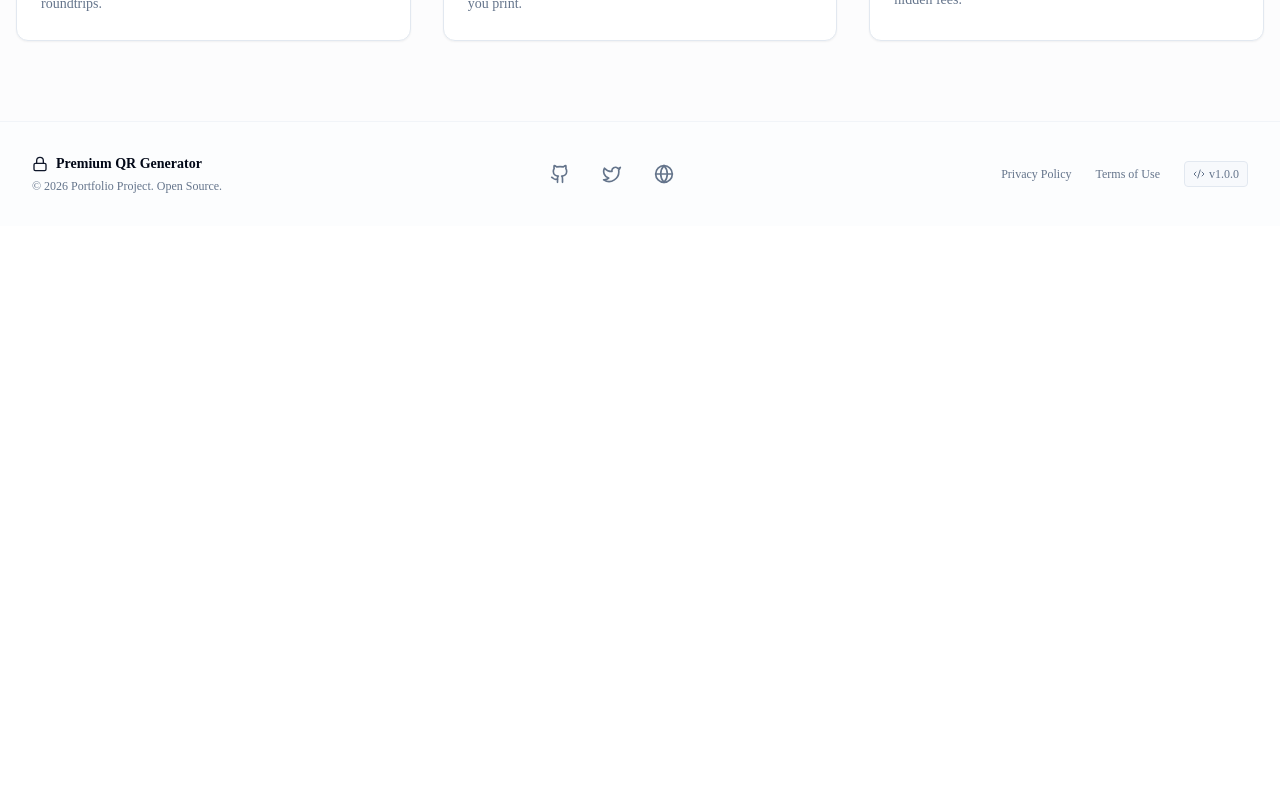
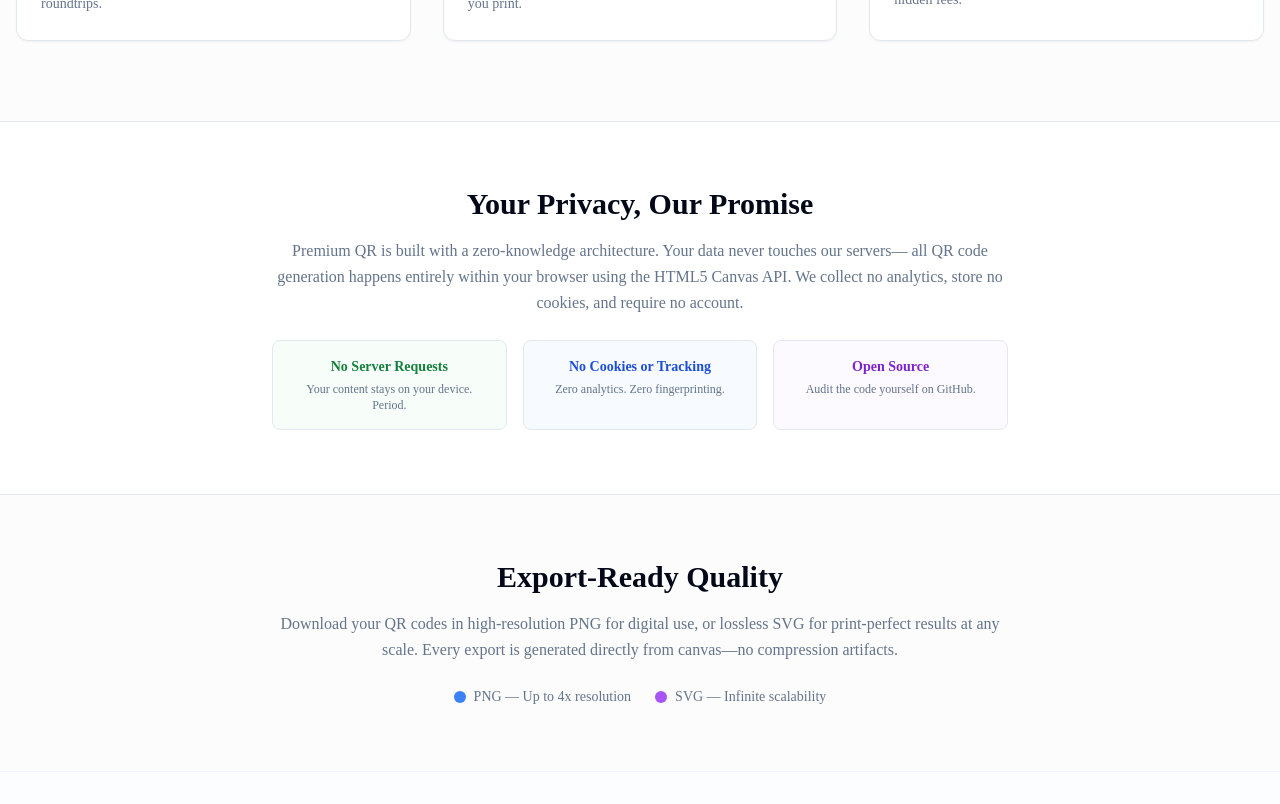
Before and after one commit to Shanmukha-Vardhan/QR-01, a Next.js app: page / in a window 1280 px wide. Shown: the part 1960-2764 px from the top of the page. Before the commit the page ends 2186 px from the top, so only its background shows below. Built offline with nearby package versions, Linux system fonts and the light colour scheme.

Commit message:
auto: 2026-02-18 05:37:56 | modified: page.tsx,Footer.tsx

```diff
--- a/src/app/page.tsx
+++ b/src/app/page.tsx
@@ -33,12 +33,12 @@ export default function Home() {
       </section>
 
       {/* Main Workspace */}
-      <section className="container mx-auto px-4 -mt-10 relative z-20 pb-20">
+      <section id="workspace" className="container mx-auto px-4 -mt-10 relative z-20 pb-20 scroll-mt-20">
         <QRWorkspace />
       </section>
 
       {/* Features Overview */}
-      <section className="py-20 bg-gray-50/50 dark:bg-gray-900/20 border-t">
+      <section id="features" className="py-20 bg-gray-50/50 dark:bg-gray-900/20 border-t scroll-mt-20">
         <div className="container mx-auto px-4">
           <div className="text-center max-w-3xl mx-auto mb-16">
             <h2 className="text-3xl font-bold mb-4">Why Choose Premium QR?</h2>
@@ -83,6 +83,52 @@ export default function Home() {
         </div>
       </section>
 
+      {/* Privacy & Export Sections */}
+      <section id="privacy" className="py-16 border-t scroll-mt-20">
+        <div className="container mx-auto px-4 text-center max-w-3xl">
+          <h2 className="text-3xl font-bold mb-4">Your Privacy, Our Promise</h2>
+          <p className="text-muted-foreground leading-relaxed mb-6">
+            Premium QR is built with a zero-knowledge architecture. Your data never touches our servers—
+            all QR code generation happens entirely within your browser using the HTML5 Canvas API.
+            We collect no analytics, store no cookies, and require no account.
+          </p>
+          <div className="grid sm:grid-cols-3 gap-4 text-sm">
+            <div className="p-4 rounded-lg border bg-green-50/50 dark:bg-green-950/20">
+              <p className="font-semibold text-green-700 dark:text-green-400 mb-1">No Server Requests</p>
+              <p className="text-muted-foreground text-xs">Your content stays on your device. Period.</p>
+            </div>
+            <div className="p-4 rounded-lg border bg-blue-50/50 dark:bg-blue-950/20">
+              <p className="font-semibold text-blue-700 dark:text-blue-400 mb-1">No Cookies or Tracking</p>
+              <p className="text-muted-foreground text-xs">Zero analytics. Zero fingerprinting.</p>
+            </div>
+            <div className="p-4 rounded-lg border bg-purple-50/50 dark:bg-purple-950/20">
+              <p className="font-semibold text-purple-700 dark:text-purple-400 mb-1">Open Source</p>
+              <p className="text-muted-foreground text-xs">Audit the code yourself on GitHub.</p>
+            </div>
+          </div>
+        </div>
+      </section>
+
+      <section id="export" className="py-16 bg-gray-50/50 dark:bg-gray-900/20 border-t scroll-mt-20">
+        <div className="container mx-auto px-4 text-center max-w-3xl">
+          <h2 className="text-3xl font-bold mb-4">Export-Ready Quality</h2>
+          <p className="text-muted-foreground leading-relaxed mb-6">
+            Download your QR codes in high-resolution PNG for digital use, or lossless SVG for
+            print-perfect results at any scale. Every export is generated directly from canvas—no compression artifacts.
+          </p>
+          <div className="flex items-center justify-center gap-6">
+            <div className="flex items-center gap-2 text-sm font-medium text-muted-foreground">
+              <span className="w-3 h-3 rounded-full bg-blue-500"></span>
+              PNG — Up to 4x resolution
+            </div>
+            <div className="flex items-center gap-2 text-sm font-medium text-muted-foreground">
+              <span className="w-3 h-3 rounded-full bg-purple-500"></span>
+              SVG — Infinite scalability
+            </div>
+          </div>
+        </div>
+      </section>
+
     </div>
   );
 }
--- a/src/components/layout/Footer.tsx
+++ b/src/components/layout/Footer.tsx
@@ -46,10 +46,13 @@ export const Footer = () => {
                 {/* Meta Links */}
                 <div className="flex items-center gap-6 text-xs font-medium text-muted-foreground">
                     <Link href="#privacy" className="hover:text-primary transition-colors hover:underline">
-                        Privacy Policy
+                        Privacy
                     </Link>
-                    <Link href="#terms" className="hover:text-primary transition-colors hover:underline">
-                        Terms of Use
+                    <Link href="#export" className="hover:text-primary transition-colors hover:underline">
+                        Export
+                    </Link>
+                    <Link href="#features" className="hover:text-primary transition-colors hover:underline">
+                        Features
                     </Link>
                     <span className="flex items-center gap-1 px-2 py-1 rounded bg-muted/50 border">
                         <Code2 className="w-3 h-3" />
```
